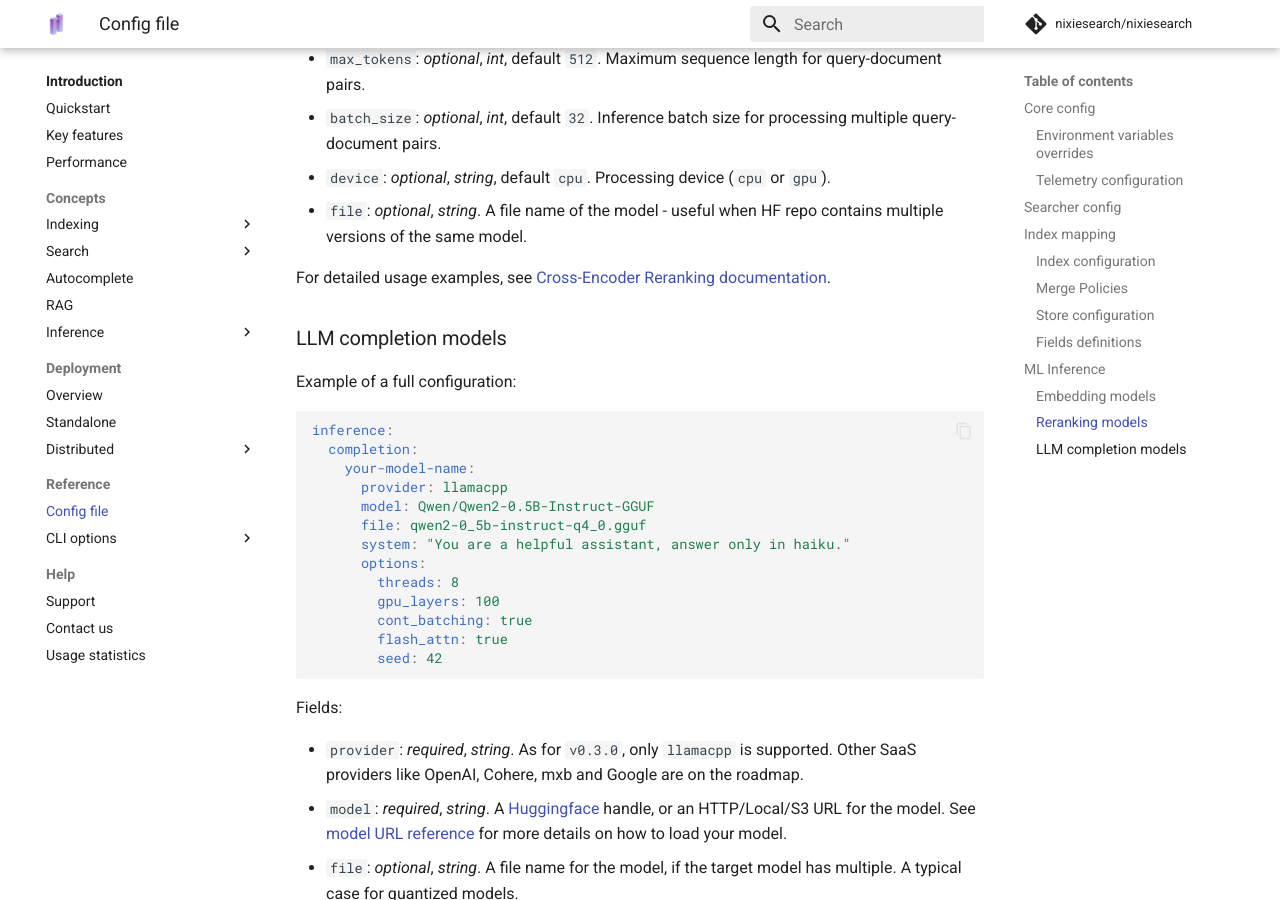
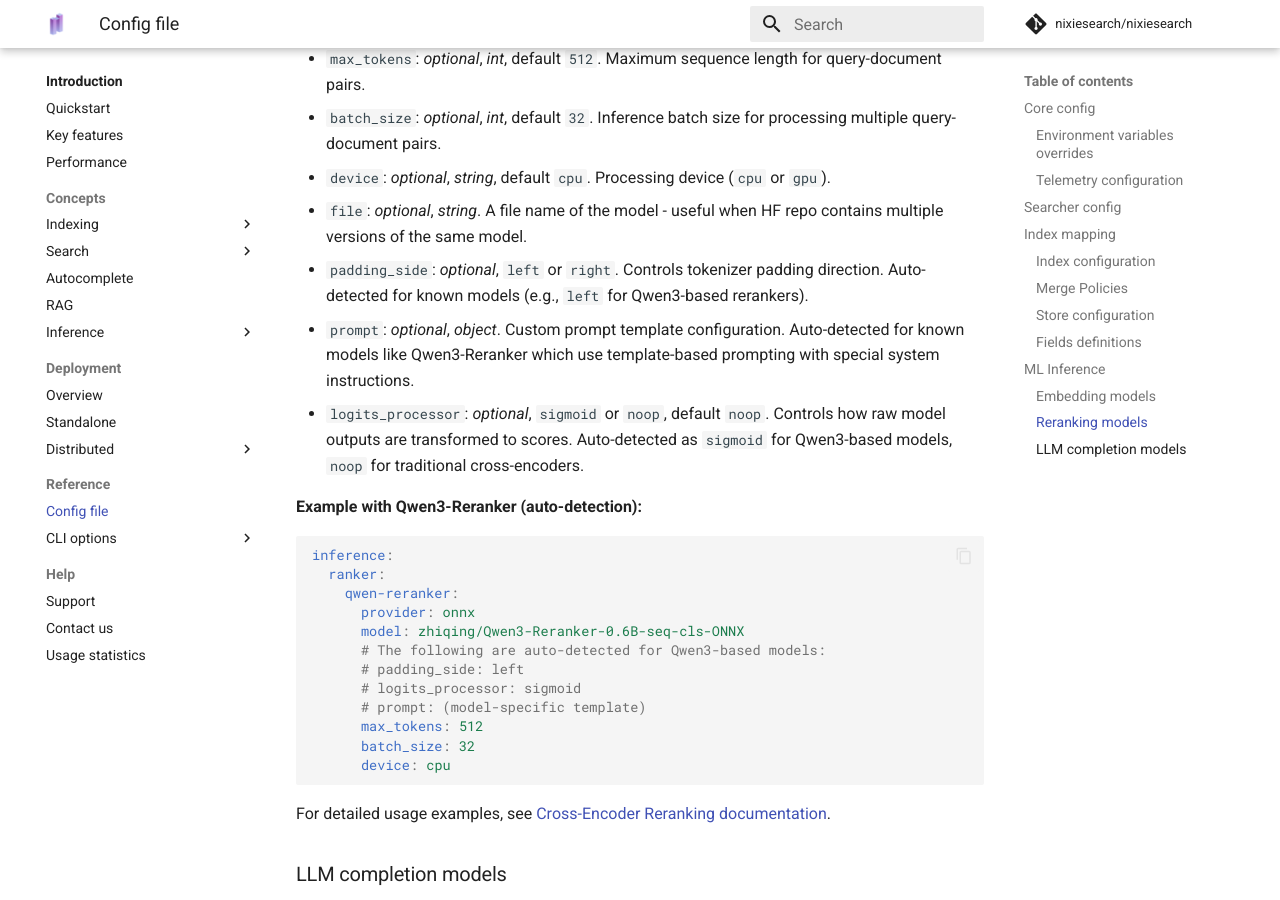
Before and after one commit to nixiesearch/nixiesearch, an MkDocs documentation site: the page built from docs/docs/reference/config.md, in a window 1280 px wide and 900 px high, scrolled down 8021 px. Built offline with MkDocs 1.6.1 and Material for MkDocs 9.7.7, drawn with Linux system fonts in a browser that asks for light colours; comment, search, counter and statistics services are not loaded.

Commit message:
qwen3-reranker support

````diff
--- a/docs/docs/reference/config.md
+++ b/docs/docs/reference/config.md
@@ -331,6 +331,26 @@ Fields:
 * `batch_size`: *optional*, *int*, default `32`. Inference batch size for processing multiple query-document pairs.
 * `device`: *optional*, *string*, default `cpu`. Processing device (`cpu` or `gpu`).
 * `file`: *optional*, *string*. A file name of the model - useful when HF repo contains multiple versions of the same model.
+* `padding_side`: *optional*, `left` or `right`. Controls tokenizer padding direction. Auto-detected for known models (e.g., `left` for Qwen3-based rerankers).
+* `prompt`: *optional*, *object*. Custom prompt template configuration. Auto-detected for known models like Qwen3-Reranker which use template-based prompting with special system instructions.
+* `logits_processor`: *optional*, `sigmoid` or `noop`, default `noop`. Controls how raw model outputs are transformed to scores. Auto-detected as `sigmoid` for Qwen3-based models, `noop` for traditional cross-encoders.
+
+**Example with Qwen3-Reranker (auto-detection):**
+
+```yaml
+inference:
+  ranker:
+    qwen-reranker:
+      provider: onnx
+      model: zhiqing/Qwen3-Reranker-0.6B-seq-cls-ONNX
+      # The following are auto-detected for Qwen3-based models:
+      # padding_side: left
+      # logits_processor: sigmoid
+      # prompt: (model-specific template)
+      max_tokens: 512
+      batch_size: 32
+      device: cpu
+```
 
 For detailed usage examples, see [Cross-Encoder Reranking documentation](../features/search/query/rank/ce.md).
 
````
Also changed, not shown: docs/docs/features/search/query/rank/ce.md (+11 -0 lines), 7 other files.
